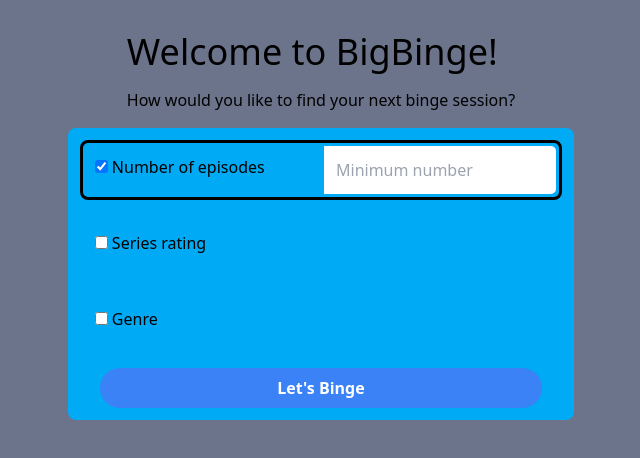
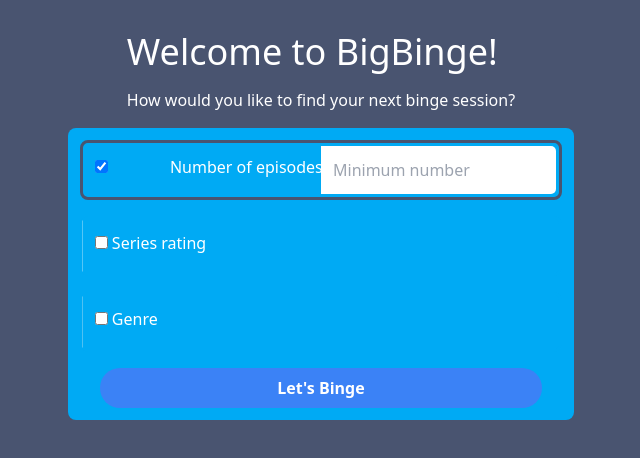
Before and after one commit to bhansi/BigBinge, a plain HTML site: page index.html in a window 1280 px wide. Both pictures are taken after a click on the checkbox "Number of episodes". Shown: the whole page, without its empty margins (319-959 px from the left). Drawn offline with nearby package versions, Linux system fonts and the light colour scheme.

Commit message:
Animated labels to move to input field when related checkbox is checked.

```diff
--- a/assets/css/styles.css
+++ b/assets/css/styles.css
@@ -1,15 +1,21 @@
 :root {
     --logo-green: #00f59a;
     --logo-blue: #00aaf4;
-    --logo-gray: #6c748c;
+    --logo-gray: #495470;
+    --logo-white: #ffffff;
 }
 
 body {
     background-color: var(--logo-gray);
 }
 
+header * {
+    color: var(--logo-white);
+}
+
 form {
     background-color: var(--logo-blue);
+    color: var(--logo-white);
 }
 
 .input-container {
@@ -24,7 +30,7 @@
     z-index: 3;
 }
 
-.checkbox-field, .input-field {
+.checkbox-field, .input-field, label {
     position: relative;
     display: inline-block;
 }
@@ -32,14 +38,12 @@
 .input-field {
     z-index: 2;
     transform: translateX(-100%);
+    color: black;
 }
 
 .input-field * {
     border: solid var(--logo-blue);
-}
-
-input[type=checkbox] {
-
+    border-left: 0;
 }
 
 #btnBinge {
@@ -49,3 +53,7 @@
     z-index: 1;
     margin: 0 auto;
 }
+
+#btnBinge:hover {
+    background-color: var(--logo-green);
+}
--- a/assets/js/app.js
+++ b/assets/js/app.js
@@ -3,6 +3,8 @@
 
   const inputContainers = document.getElementsByClassName("input-container");
   const cbFields = document.getElementsByClassName("checkbox-field");
+  const cbLabels = document.getElementsByTagName("label");
+  console.log(cbLabels);
   const inputFields = document.getElementsByClassName("input-field");
 
   const cbEisodeQuantity = document.getElementById("cbEpisodeQuantity");
@@ -20,7 +22,17 @@
   function checkboxHandler(index, checked) {
     if(checked) {
       inputFields[index].style.transform = "translateX(0%)";
-      inputContainers[index].style.border = "solid";
+      switch(index) {
+        case 0:
+          cbLabels[index].style.transform = "translateX(38%)";
+          break;
+        case 1:
+          cbLabels[index].style.transform = "translateX(125%)";
+          break;
+        case 2:
+          cbLabels[index].style.transform = "translateX(363%)";
+      }
+      inputContainers[index].style.border = "solid var(--logo-gray)";
       cbFields[index].classList.add("rounded-l-lg");
 
       if(!btnBingeDisplayed) {
@@ -31,6 +43,7 @@
 
     else {
       inputFields[index].style.transform = "translateX(-100%)";
+      cbLabels[index].style.transform = "translateX(0%)";
       inputContainers[index].style.border = "solid var(--logo-blue)";
       cbFields[index].classList.remove("rounded-l-lg");
 
--- a/index.html
+++ b/index.html
@@ -19,7 +19,7 @@
             <div class="flex flex-row mb-4 rounded-lg transition-all input-container">
                 <div class="p-3 w-1/2 checkbox-field">
                     <input type="checkbox" name="cbEpisodeQuantity" id="cbEpisodeQuantity">
-                    <label for="cbEpisodeQuantity">Number of episodes</label>
+                    <label for="cbEpisodeQuantity" class="transition-all duration-700">Number of episodes</label>
                 </div>
 
                 <div class="w-1/2 transition-all duration-700 input-field">
@@ -28,23 +28,23 @@
             </div>
 
             <div class="flex flex-row mb-4 rounded-lg transition-all input-container">
-                <div class="p-3 basis-1/2 w-1/2 transition-all checkbox-field">
+                <div class="p-3 w-1/2 transition-all checkbox-field">
                     <input type="checkbox" name="cbSeriesRating" id="cbSeriesRating">
-                    <label for="cbSeriesRating">Series rating</label>
+                    <label for="cbSeriesRating" class="transition-all duration-700">Series rating</label>
                 </div>
 
-                <div class="basis-1/2 w-1/2 self-center transition-all duration-700 input-field">
+                <div class="w-1/2 self-center transition-all duration-700 input-field">
                     <input class="w-full p-3 rounded-r-lg" type="number" name="nbrSeriesRating" id="nbrSeriesRating" min="1" max="10" placeholder="1-10">
                 </div>
             </div>
 
             <div class="flex flex-row mb-4 rounded-lg transition-all input-container">
-                <div class="p-3 basis-1/2 w-1/2 transition-all checkbox-field">
+                <div class="p-3 w-1/2 transition-all checkbox-field">
                     <input type="checkbox" name="cbEpisodeGenre" id="cbEpisodeGenre">
-                    <label for="cbEpisodeGenre">Genre</label>
+                    <label for="cbEpisodeGenre" class="transition-all duration-700">Genre</label>
                 </div>
 
-                <div class="basis-1/2 w-1/2 self-center transition-all duration-700 input-field">
+                <div class="w-1/2 self-center transition-all duration-700 input-field">
                     <select class="w-full p-3 rounded-r-lg" name="ddEpisodeGenre" id="ddEpisodeGenre">
                         <option value="10759">Action & Adventure</option>
                         <option value="16">Animation</option>
@@ -66,7 +66,7 @@
                 </div>
             </div>
 
-            <button id="btnBinge" class="w-11/12 rounded-full transition-all duration-1000 bg-blue-500 hover:bg-blue-700 text-white font-bold py-2 px-4 rounded">
+            <button id="btnBinge" class="w-11/12 rounded-full transition-all duration-700 bg-blue-500 hover:bg-blue-700 text-white font-bold py-2 px-4 rounded">
                 Let's Binge
             </button>
         </form>
```
